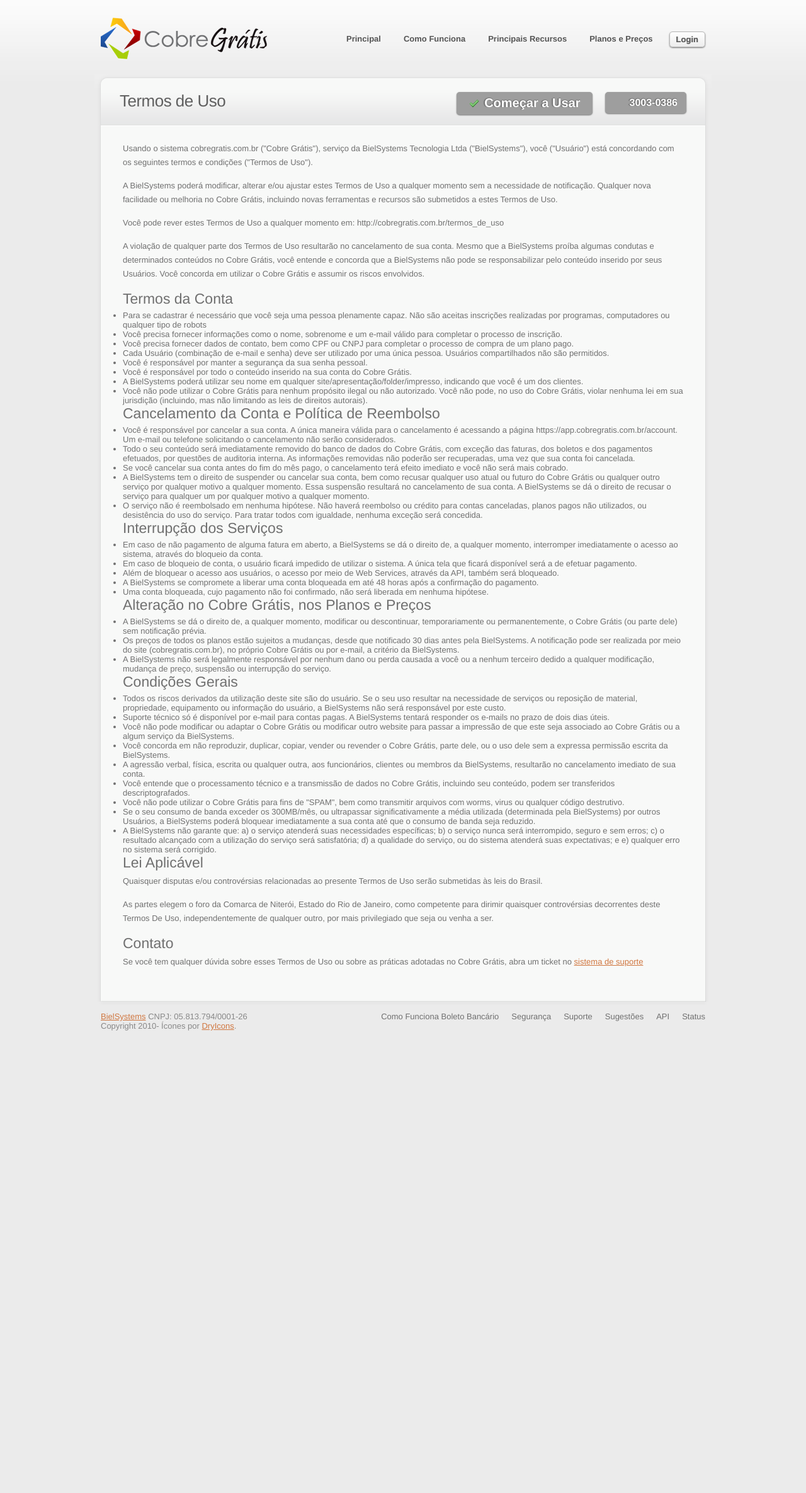
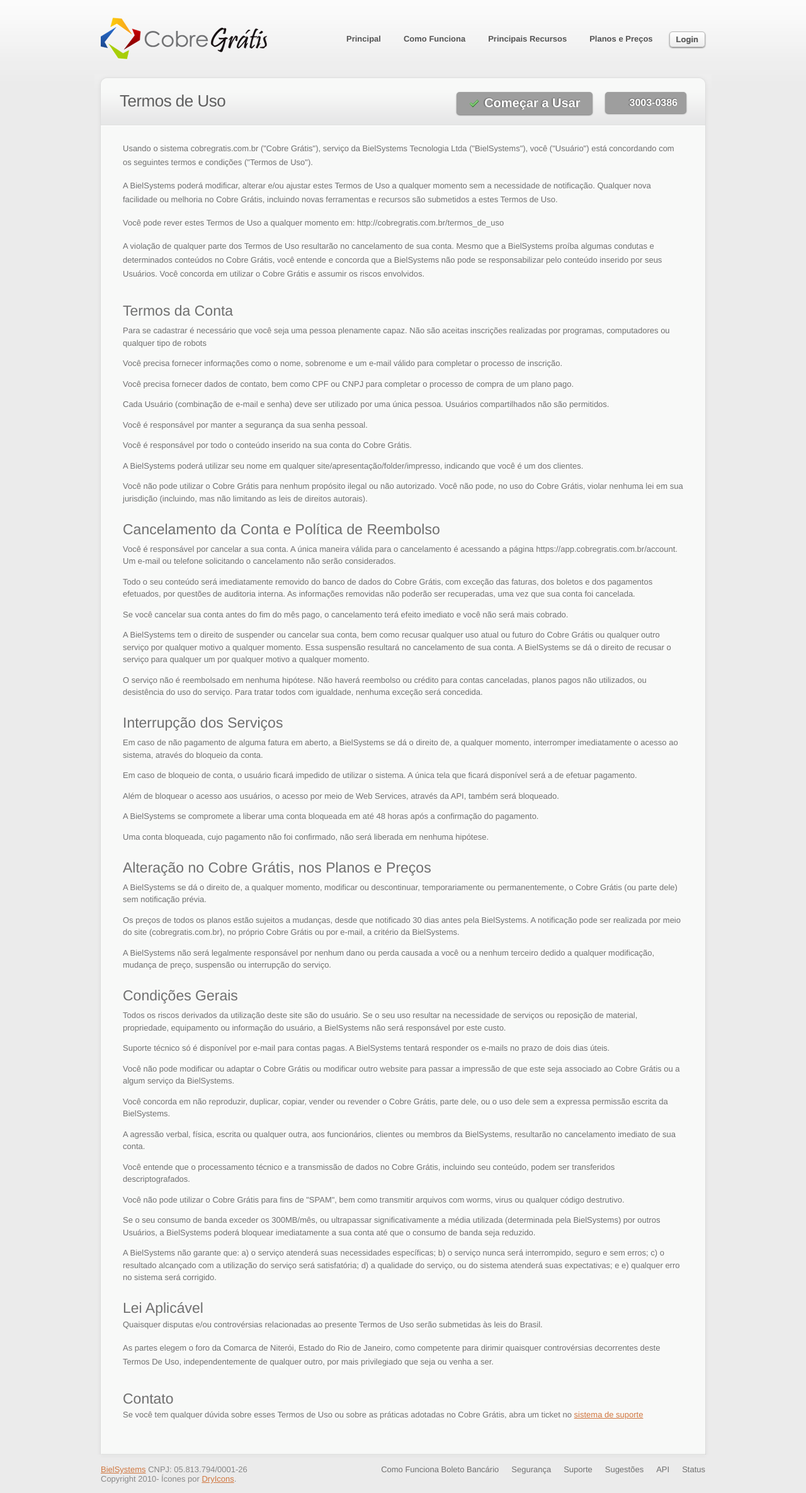
Before and after one commit to CobreGratis/cobregratis.github.io, a Jekyll site: the page built from termos_de_uso.html, in a window 1280 px wide. Shown: the whole page at 63% size. Built offline with Jekyll 4.4.1, drawn with Linux system fonts in a browser that asks for light colours; nearby versions of some CDN libraries; some web fonts are replaced; comment, search, counter and statistics services are not loaded; before the commit the page ends 1651 px from its top, so only the background shows below that; grey boxes are pictures that could not be loaded.

Commit message:
fix termos de uso style

```diff
--- a/stylesheets/styles.css
+++ b/stylesheets/styles.css
@@ -690,3 +690,16 @@
   color: #fff;
   padding: 15px;
 }
+
+#terms {
+  line-height: 1.5em;
+}
+
+#terms h2 {
+  padding: 1em 0 0 0;
+}
+
+#terms ul li {
+  list-style-type: none;
+  padding: 0.5em 0;
+}
```
Also changed, not shown: termos_de_uso.html (line endings or trailing spaces).
